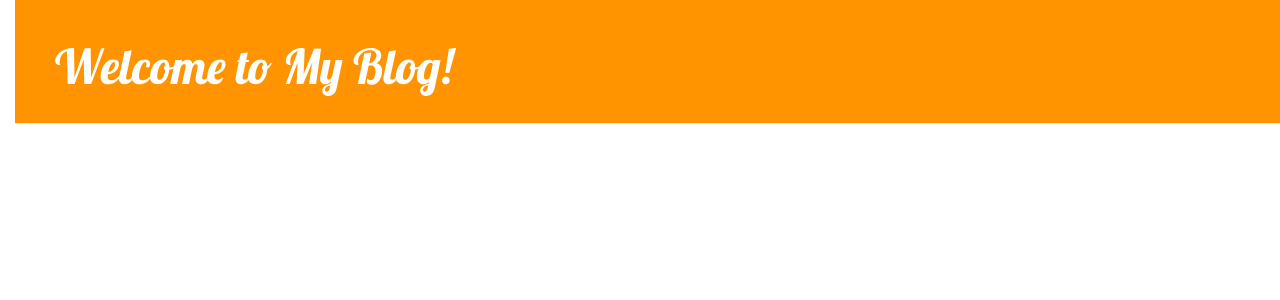
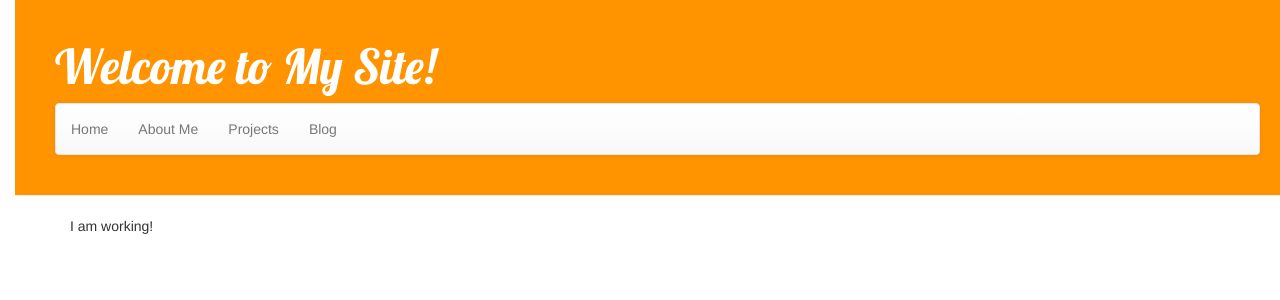
Before and after one commit to clcuevas/django_blog, a Django app: page / in a window 1280 px wide. Shown: the top 300 px of the page. Run offline with Django 3.2, Linux system fonts and the light colour scheme; data that the repository does not hold is empty; some libraries are stand-ins or nearby versions.

Commit message:
add more views for portfolio along with their proper URLs

```diff
--- /dev/null
+++ b/blog/templates/blog/about.html
@@ -0,0 +1,5 @@
+{% extends "blog/base.html" %}
+
+{% block content %}
+  <p>I am working!</p>
+{% endblock %}
--- a/blog/templates/blog/base.html
+++ b/blog/templates/blog/base.html
@@ -13,7 +13,16 @@
       {% if user.is_authenticated %}
         <a href="{% url "post_new" %}" class="top-menu"><span class="glyphicon glyphicon-plus"></span></a>
       {% endif %}
-      <h1><a href="/">Welcome to My Blog!</a></h1>
+      <h1><a href="/">Welcome to My Site!</a></h1>
+      <nav class="navbar navbar-default">
+        <div>
+          <ul class="nav navbar-nav">
+            <li><a href="/">Home</a></li>
+            <li><a href="/about">About Me</a></li>
+            <li><a href="/projects">Projects</a></li>
+            <li><a href="/post_list">Blog</a></li>
+          </ul>
+        </div>
     </div>
     <div class="content container">
       <div class="row">
--- /dev/null
+++ b/blog/templates/blog/landing_page.html
@@ -0,0 +1,5 @@
+{% extends "blog/base.html" %}
+
+{% block content %}
+  <p>I am working!</p>
+{% endblock %}
--- /dev/null
+++ b/blog/templates/blog/projects.html
@@ -0,0 +1,5 @@
+{% extends "blog/base.html" %}
+
+{% block content %}
+  <p>I am working!</p>
+{% endblock %}
--- a/blog/urls.py
+++ b/blog/urls.py
@@ -3,11 +3,16 @@ from django.conf.urls import url
 from . import views
 
 urlpatterns = [
-  url(r'^$', views.post_list, name='post_list'),
+  url(r'^post_list/', views.post_list, name='post_list'),
   # The URL should contain the word post and /
   # The URL will then transfer a pk variable to the view, pk = primary key
   # The pk variable can only be a number between [0-9] with one or more digits (+)
   url(r'^post/(?P<pk>[0-9]+)/$', views.post_detail, name='post_detail'),
   url(r'^post/new/$', views.post_new, name='post_new'),
   url(r'^post/(?P<pk>[0-9]+)/edit/$', views.post_edit, name='post_edit'),
+  # Add about.html view URL
+  url(r'^about', views.about, name='about'),
+  # Add projects.html view URL
+  url(r'^projects', views.projects, name='projects'),
+  url(r'^$', views.landing_page, name='landing_page'),
 ]
--- a/blog/views.py
+++ b/blog/views.py
@@ -43,3 +43,13 @@ def post_edit(request, pk):
   else:
     form = PostForm(instance=post)
   return render(request, 'blog/post_edit.html', {'form': form})
+
+# Personal views outside of the Blog
+def landing_page(request):
+  return render(request, 'blog/landing_page.html')
+
+def about(request):
+  return render(request, 'blog/about.html')
+
+def projects(request):
+  return render(request, 'blog/projects.html')
```
